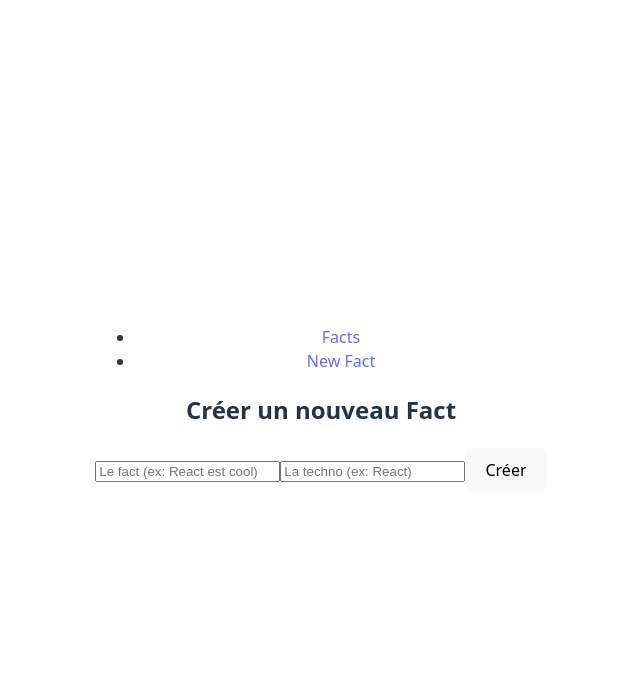
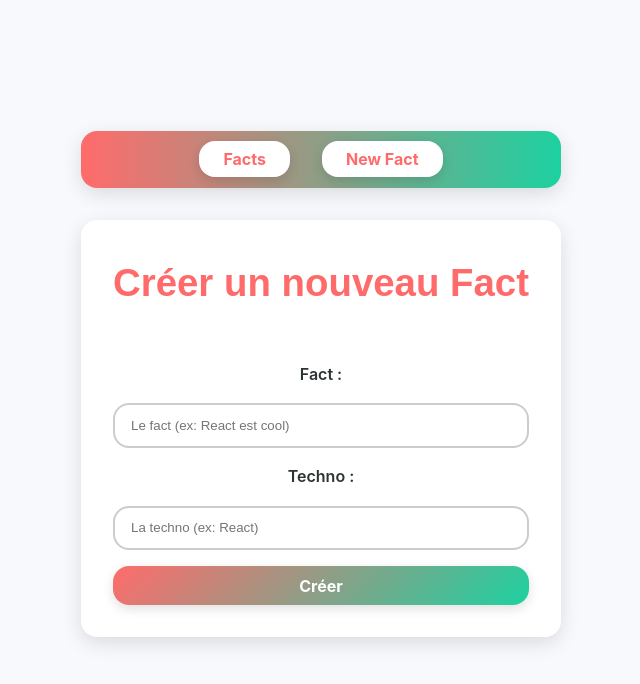
Before and after one commit to AIRASSART64/dev_facts, a React (Vite) app: page /facts/new in a window 1280 px wide. Shown: the top 684 px of the page, without its empty margins (319-959 px from the left). Built offline with nearby package versions, Linux system fonts and the light colour scheme.

Commit message:
update css

```diff
--- a/src/App.css
+++ b/src/App.css
@@ -47,3 +47,264 @@ padding:px 16px ;
 .read-the-docs {
   color: #888;
 }
+
+
+/* ===========================
+   VARIABLES
+=========================== */
+:root {
+  --primary-color: #ff6b6b;       /* rouge vif pour actions principales */
+  --secondary-color: #1dd1a1;     /* vert vif pour accents et liens */
+  --bg-color: #f7f9fc;            /* fond général */
+  --card-bg: #ffffff;             /* cartes */
+  --text-color: #2d3436;          /* texte principal */
+  --border-radius: 16px;
+  --transition: 0.3s ease;
+  --shadow: rgba(0,0,0,0.12);
+  --shadow-hover: rgba(0,0,0,0.25);
+  --font-heading: 'Poppins', sans-serif;
+  --font-body: 'Inter', sans-serif;
+}
+
+/* ===========================
+   GLOBAL
+=========================== */
+* {
+  box-sizing: border-box;
+  margin: 0;
+  padding: 0;
+}
+
+body {
+  font-family: var(--font-body);
+  background-color: var(--bg-color);
+  color: var(--text-color);
+  line-height: 1.6;
+}
+
+#root {
+  max-width: 1200px;
+  margin: 0 auto;
+  padding: 2rem 1rem;
+}
+
+/* ===========================
+   NAVIGATION
+=========================== */
+nav {
+  background: linear-gradient(90deg, var(--primary-color), var(--secondary-color));
+  padding: 1rem 2rem;
+  border-radius: var(--border-radius);
+  margin-bottom: 2rem;
+  box-shadow: 0 6px 20px var(--shadow);
+}
+
+nav ul {
+  display: flex;
+  justify-content: center;
+  gap: 2rem;
+  list-style: none;
+  flex-wrap: wrap;
+}
+
+nav a {
+  color: #fff;
+  text-decoration: none;
+  font-weight: 700;
+  padding: 0.5rem 1.5rem;
+  border-radius: var(--border-radius);
+  transition: all var(--transition);
+}
+
+nav a.active,
+nav a:hover {
+  background-color: #fff;
+  color: var(--primary-color);
+  transform: translateY(-2px);
+  box-shadow: 0 4px 12px var(--shadow);
+}
+
+/* ===========================
+   HEADINGS
+=========================== */
+h2 {
+  font-family: var(--font-heading);
+  text-align: center;
+  margin-bottom: 2rem;
+  color: var(--primary-color);
+  font-size: 2.4rem;
+}
+
+h3 {
+  font-family: var(--font-heading);
+  margin-bottom: 0.5rem;
+  color: var(--secondary-color);
+  font-size: 1.4rem;
+}
+
+/* ===========================
+   FACTS GRID
+=========================== */
+.facts-container {
+  display: grid;
+  grid-template-columns: repeat(auto-fit, minmax(300px, 1fr));
+  gap: 2rem;
+}
+
+article {
+  background-color: var(--card-bg);
+  padding: 1.5rem;
+  border-radius: var(--border-radius);
+  box-shadow: 0 6px 20px var(--shadow);
+  transition: transform var(--transition), box-shadow var(--transition);
+  display: flex;
+  flex-direction: column;
+  justify-content: space-between;
+}
+
+article:hover {
+  transform: translateY(-8px) scale(1.02);
+  box-shadow: 0 12px 30px var(--shadow-hover);
+}
+
+article p {
+  margin-bottom: 0.6rem;
+  color: var(--text-color);
+}
+
+/* ===========================
+   BUTTONS
+=========================== */
+.button-group {
+  display: flex;
+  gap: 1rem;
+  flex-wrap: wrap;
+  margin-top: 1rem;
+}
+
+button {
+  cursor: pointer;
+  padding: 0.6rem 1.5rem;
+  border: none;
+  border-radius: var(--border-radius);
+  font-weight: 700;
+  color: #fff;
+  transition: all var(--transition);
+  box-shadow: 0 4px 12px var(--shadow);
+  background: linear-gradient(135deg, var(--primary-color), var(--secondary-color));
+}
+
+button:hover {
+  transform: translateY(-3px) scale(1.05);
+  box-shadow: 0 10px 25px var(--shadow-hover);
+}
+
+button:disabled {
+  opacity: 0.6;
+  cursor: not-allowed;
+}
+
+.deleteButton {
+  background: linear-gradient(135deg, #ff4757, #ff6b81);
+}
+
+/* Bouton “Voir le détail” */
+.detail-button {
+  display: inline-block;
+  background-color: var(--secondary-color);
+  color: #fff;
+  font-weight: 700;
+  padding: 0.6rem 1.2rem;
+  border-radius: var(--border-radius);
+  text-decoration: none;
+  text-align: center;
+  transition: all var(--transition);
+}
+
+.detail-button:hover {
+  background-color: var(--primary-color);
+  transform: translateY(-3px) scale(1.05);
+  box-shadow: 0 8px 20px var(--shadow-hover);
+}
+
+/* ===========================
+   FORMS
+=========================== */
+form {
+  background-color: var(--card-bg);
+  padding: 2rem;
+  border-radius: var(--border-radius);
+  box-shadow: 0 6px 20px var(--shadow);
+  margin-bottom: 2rem;
+  max-width: 500px;
+  margin-left: auto;
+  margin-right: auto;
+  display: flex;
+  flex-direction: column;
+  gap: 1rem;
+}
+
+form label {
+  font-weight: 600;
+}
+
+form input {
+  padding: 0.8rem 1rem;
+  border: 2px solid #ccc;
+  border-radius: var(--border-radius);
+  transition: all var(--transition);
+}
+
+form input:focus {
+  border-color: var(--primary-color);
+  box-shadow: 0 0 0 4px rgba(255, 107, 107, 0.25);
+  outline: none;
+}
+
+form button {
+  background: linear-gradient(135deg, var(--primary-color), var(--secondary-color));
+  font-weight: 700;
+  color: #fff;
+}
+
+form button:hover {
+  transform: translateY(-3px) scale(1.05);
+  box-shadow: 0 8px 20px var(--shadow-hover);
+}
+
+/* ===========================
+   MESSAGES / ALERTS
+=========================== */
+p.message {
+  padding: 0.6rem;
+  background-color: #d1fae5;
+  color: #065f46;
+  border-radius: var(--border-radius);
+  margin-top: 0.5rem;
+  text-align: center;
+  font-weight: 600;
+}
+
+p.error {
+  padding: 0.6rem;
+  background-color: #fee2e2;
+  color: #b91c1c;
+  border-radius: var(--border-radius);
+  margin-top: 0.5rem;
+  text-align: center;
+  font-weight: 600;
+}
+
+/* ===========================
+   RESPONSIVE
+=========================== */
+@media (max-width: 700px) {
+  nav ul {
+    flex-direction: column;
+    gap: 1rem;
+  }
+
+  .button-group {
+    flex-direction: column;
+  }
+}
--- a/src/App.jsx
+++ b/src/App.jsx
@@ -6,12 +6,13 @@ import './App.css'
 import Nav from './Nav'
 import NewFact from './NewFact'
 import Update from './Update'
+import Header from './Header'
 
 function App() {
 
   return (
     <>
-      <Nav />
+      <Header />
       <Routes>
         <Route path="/facts" element={< Facts/>}/>
         <Route path="/facts/:id" element={< Show/>}/>
--- /dev/null
+++ b/src/Header.jsx
@@ -0,0 +1,13 @@
+import Nav from "./Nav"
+
+function Header() {
+
+    return(
+
+        <>
+        <Nav />
+        </>
+    )
+}
+
+export default Header
--- a/src/NewFact.jsx
+++ b/src/NewFact.jsx
@@ -40,6 +40,7 @@ function NewFact() {
   return (
     <form onSubmit={handleSubmit}>
       <h2>Créer un nouveau Fact</h2>
+      <label htmlFor="fact">Fact :</label>
       <input
         type="text"
         placeholder="Le fact (ex: React est cool)"
@@ -47,7 +48,7 @@ function NewFact() {
         onChange={(e) => setFact(e.target.value)}
         required
       />
-
+      <label htmlFor="techno">Techno :</label>
       <input
         type="text"
         placeholder="La techno (ex: React)"
--- a/src/Show.jsx
+++ b/src/Show.jsx
@@ -1,12 +1,13 @@
 import { useEffect, useState } from "react";
-import { useParams, Link } from "react-router-dom";
+import { useParams, Link, useNavigate } from "react-router-dom";
 
 import Update from "./Update";
 import Delete from "./Delete";
 
 
 function Show() {
-   const {id} = useParams();
+  const navigate = useNavigate();
+  const {id} = useParams();
   const [fact, setFact] = useState(null);
   const [loading, setLoading] = useState(true);
   const [error, setError] = useState(null);
@@ -43,10 +44,10 @@ function Show() {
 
         </article>
 
+      <button onClick={() => navigate(`/facts/update/${id}`)}>
+        Modifier
+      </button>
 
-        <div>
-          <Update />
-        </div>
 
       <div>
         <Delete/>
--- a/src/Update.jsx
+++ b/src/Update.jsx
@@ -50,19 +50,19 @@ function Update() {
   };
 
   return (
+    <>
     <form onSubmit={handleSubmit}>
       <h2>Modifier le Fact</h2>
+      <label htmlFor="fact">Fact :</label>
       <input
         type="text"
-        placeholder="Le fact (ex: React est cool)"
         value={fact}
         onChange={(e) => setFact(e.target.value)}
         required
       />
-
+      <label htmlFor="techno">Techno :</label>
       <input
         type="text"
-        placeholder="La techno (ex: React)"
         value={techno}
         onChange={(e) => setTechno(e.target.value)}
         required
@@ -76,6 +76,10 @@ function Update() {
 
       {message && <p>{message}</p>}
     </form>
+
+    </>
+
+
   );
 }
 
```
